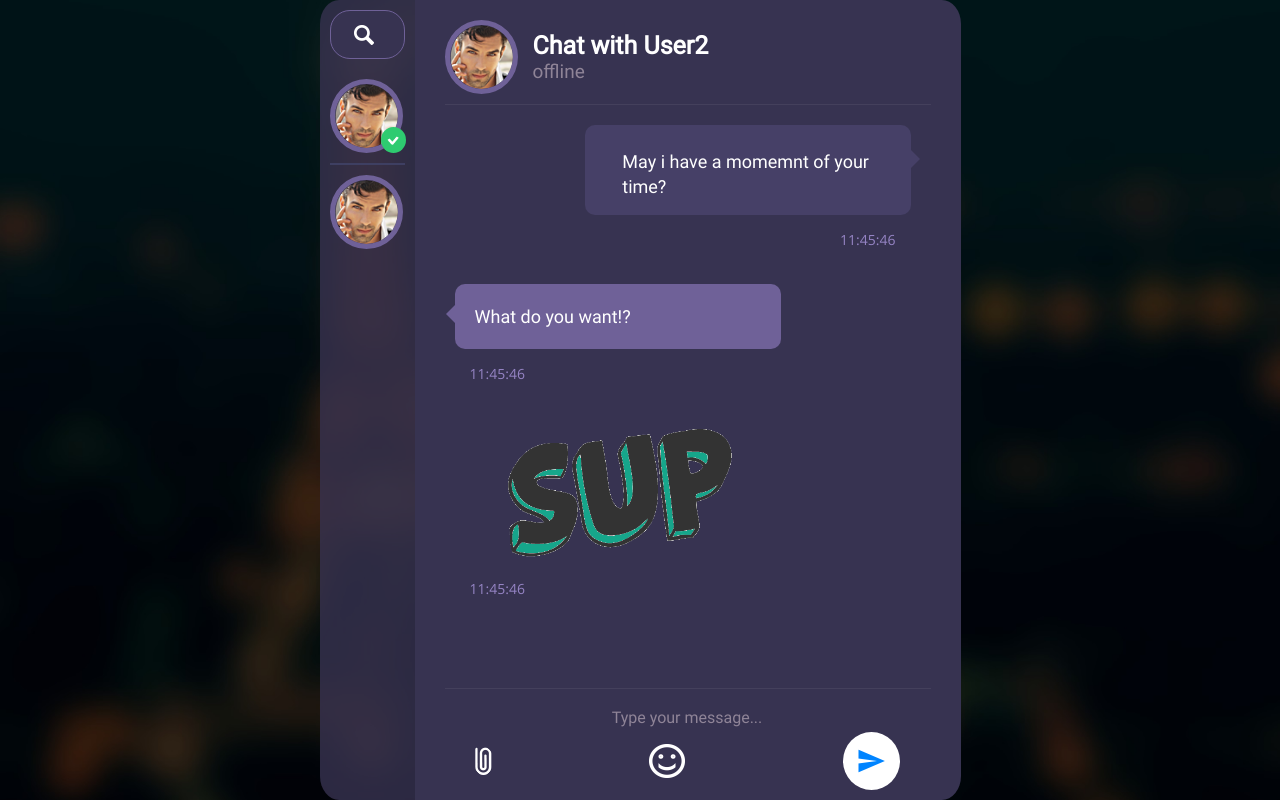
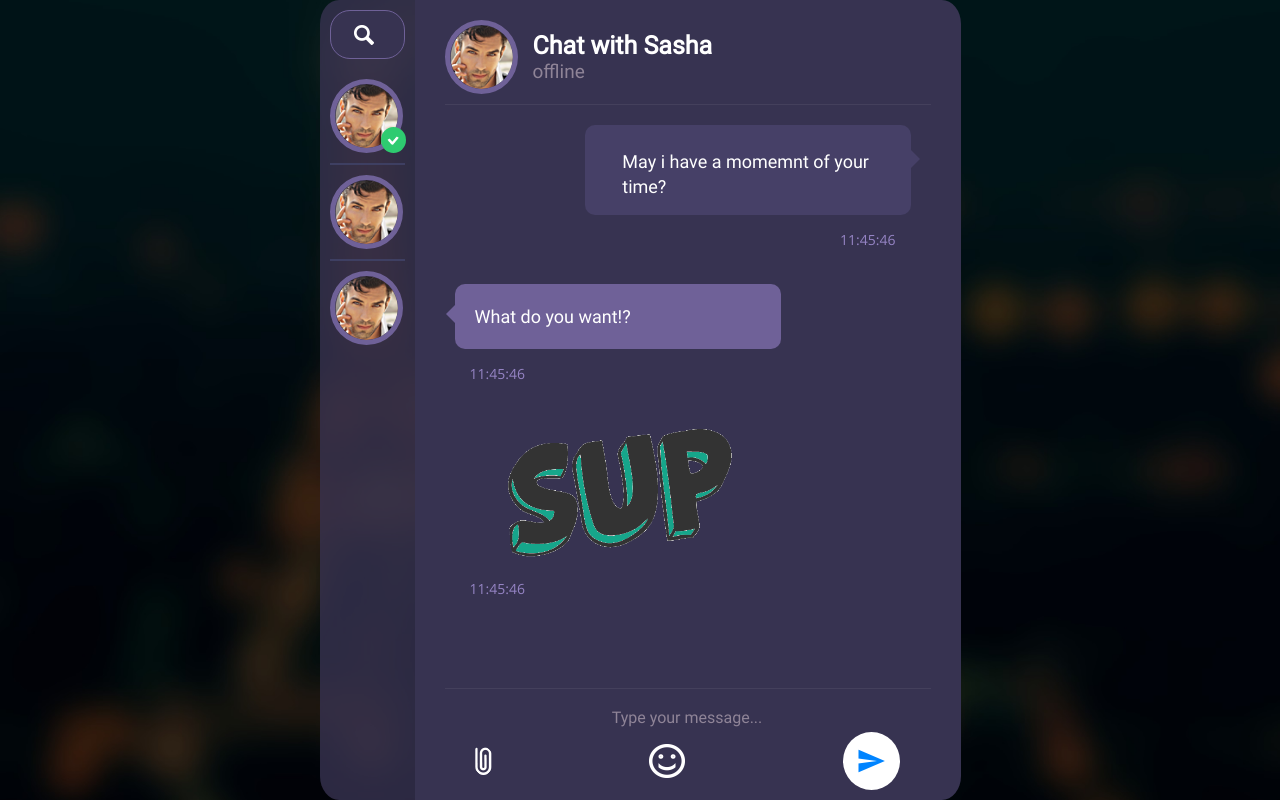
Before and after one commit to tayurus/react-chat, a React (Create React App) app: page / in a window 1280 px wide. Built offline with nearby package versions, Linux system fonts and the light colour scheme.

Commit message:
now it's possible search dialog by username

```diff
--- a/src/App.js
+++ b/src/App.js
@@ -7,61 +7,107 @@ import { UsersTable } from "./Components/UsersTable/UsersTable";
 import { MessageTable } from "./Components/MessageTable/MessageTable";
 
 class App extends Component {
-    constructor(props){
+  constructor(props) {
     super(props);
+    this.searchUsers = this.searchUsers.bind(this);
     this.state = {
-            username : "User",
+      username: "User",
       dialogs: [
         {
-                    username : "User1",
-                    status : "online",
+          id: 0,
+          username: "Yura",
+          status: "online",
+          visible: true,
           messagesHistory: [
             {
-                            type : "incoming",
-                            text : "Yo bro!",
+              type: "incoming",
+              text: "Yo bro!",
               date: new Date()
             },
             {
-                            type : "outgoing",
-                            text : "What do you want!?What do you want!?What do you want!?What do you want!?",
+              type: "outgoing",
+              text:
+                "What do you want!?What do you want!?What do you want!?What do you want!?",
               date: new Date()
             }
           ]
         },
 
         {
-                    username : "User2",
-                    status : "offline",
+          id: 1,
+          username: "Sasha",
+          status: "offline",
+          visible: true,
           messagesHistory: [
             {
-                            type : "outgoing",
-                            text : "May i have a momemnt of your time?",
+              type: "outgoing",
+              text: "May i have a momemnt of your time?",
               date: new Date()
             },
             {
-                            type : "incoming",
-                            text : "What do you want!?",
+              type: "incoming",
+              text: "What do you want!?",
               date: new Date()
             },
             {
-                            type : "incoming emoji",
-                            text : "sup",
+              type: "incoming emoji",
+              text: "sup",
+              date: new Date()
+            }
+          ]
+        },
+
+        {
+          id: 2,
+          username: "Petya",
+          status: "offline",
+          visible: true,
+          messagesHistory: [
+            {
+              type: "outgoing",
+              text: "Jopa?",
+              date: new Date()
+            },
+            {
+              type: "incoming",
+              text: "No!?",
+              date: new Date()
+            },
+            {
+              type: "incoming emoji",
+              text: "kek",
               date: new Date()
             }
           ]
         }
       ]
+    };
   }
+
+  searchUsers(phrase) {
+    let state = this.state;
+    state.dialogs = state.dialogs.map(dialog => {
+      if (dialog.username.indexOf(phrase) != -1) {
+        console.log({ dialog, visible: true });
+        return { ...dialog, visible: true };
+      } else {
+        return { ...dialog, visible: false };
+      }
+    });
+
+    this.setState(state);
   }
 
   render() {
     return (
       <div className="App">
         <div className="App__wrapper">
-                <UsersTable dialogs={this.state.dialogs} />
-                <MessageTable dialog={this.state.dialogs[1]}/>
+          <UsersTable
+            searchUsers={this.searchUsers}
+            dialogs={this.state.dialogs}
+          />
+          <MessageTable dialog={this.state.dialogs[1]} />
         </div>
-
       </div>
     );
   }
--- a/src/Components/UsersTable/UsersTable.js
+++ b/src/Components/UsersTable/UsersTable.js
@@ -10,8 +10,9 @@ export class UsersTable extends React.Component{
     render(){console.log(this.props);
         return (
             <div className="users-table">
-                <SearchInput/>
-                {this.props.dialogs.map((dialog) => {
+                <SearchInput searchUsers={this.props.searchUsers}/>
+                {this.props.dialogs.filter(dialog => dialog.visible)
+                    .map((dialog) => {
                     return (<UserPreview status={dialog.status}
                                          username={dialog.username}
                                          text={dialog.messagesHistory.slice(-1)[0].text}
--- a/src/Components/searchInput/SearchInput.js
+++ b/src/Components/searchInput/SearchInput.js
@@ -12,7 +12,8 @@ export class SearchInput extends React.Component{
             <div className="search-input">
                 <input type="search"
                        placeholder="Search"
-                       className="search-input__field"/>
+                       className="search-input__field"
+                       onChange={(e)=>this.props.searchUsers(e.target.value)}/>
             </div>
         )
     }
```
Lines whose indentation alone changed are shown as unchanged.
